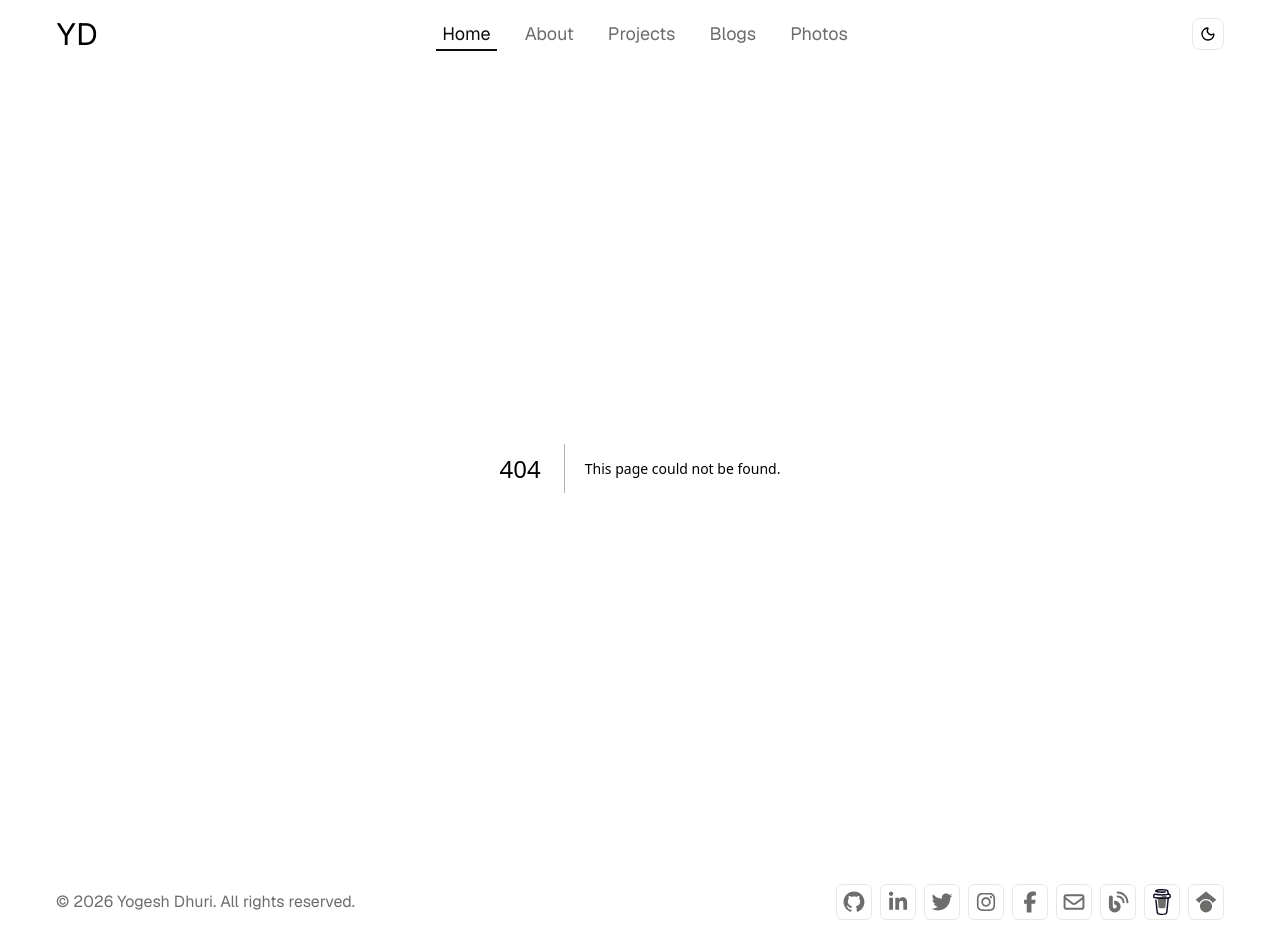
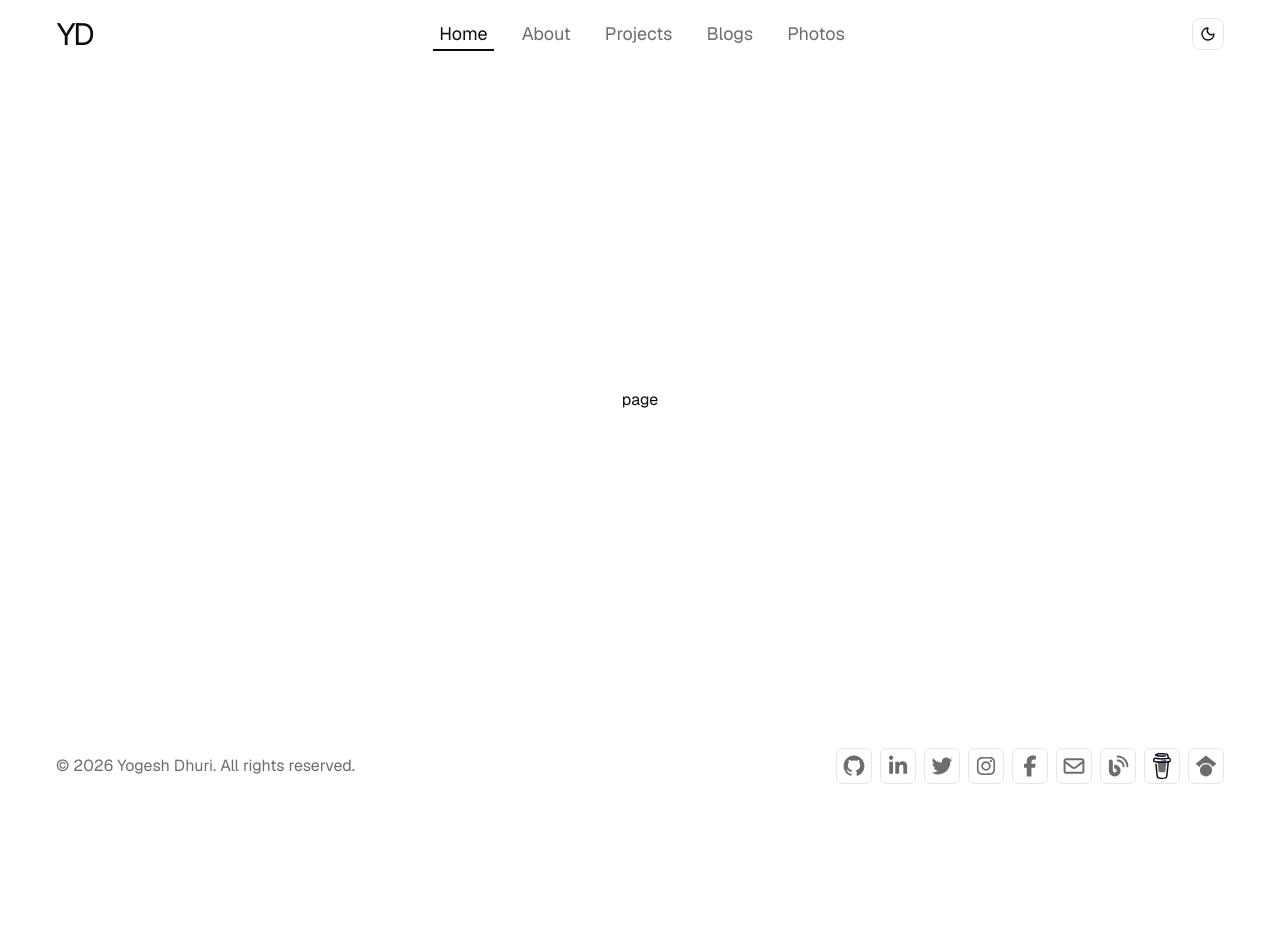
Before and after one commit to ysdhuri312/personal-portfolio-app-v2, a Next.js app: page /about in a window 1280 px wide. Before the commit this address had no page. After the commit the page ends 800 px from the top, so only its background shows below. Built offline with nearby package versions, Linux system fonts and the light colour scheme.

Commit message:
Minor changes in styles

```diff
--- /dev/null
+++ b/src/app/about/page.tsx
@@ -0,0 +1,5 @@
+/** @format */
+
+export default function page() {
+  return <div>page</div>;
+}
--- a/src/components/Header.tsx
+++ b/src/components/Header.tsx
@@ -26,7 +26,9 @@ export default function Header() {
     <header>
       <div className='max-w-7xl mx-auto py-4 px-6 md:px-10 lg:px-14'>
         <div className='md:flex justify-between items-center'>
-          <div className='text-3xl font-heading'>YD</div>
+          <a href='/' className='text-3xl font-heading -tracking-widest'>
+            YD
+          </a>
           <nav className='md:flex gap-4 text-4xl'>
             <Tabs defaultValue='home'>
               <TabsList variant='line'>
--- a/src/components/ui/tabs.tsx
+++ b/src/components/ui/tabs.tsx
@@ -60,7 +60,7 @@ function TabsTrigger({ className, ...props }: TabsPrimitive.Tab.Props) {
         "relative inline-flex h-[calc(100%-1px)] flex-1 items-center justify-center gap-1.5 rounded-md border border-transparent px-1.5 py-0.5 text-lg font-normal whitespace-nowrap text-foreground/60 transition-all group-data-vertical/tabs:w-full group-data-vertical/tabs:justify-start group-data-vertical/tabs:py-[calc(--spacing(1.25))] hover:text-foreground focus-visible:border-ring focus-visible:ring-[3px] focus-visible:ring-ring/50 focus-visible:outline-1 focus-visible:outline-ring disabled:pointer-events-none disabled:opacity-50 has-data-[icon=inline-end]:pr-1 has-data-[icon=inline-start]:pl-1 aria-disabled:pointer-events-none aria-disabled:opacity-50 dark:text-muted-foreground dark:hover:text-foreground [&_svg]:pointer-events-none [&_svg]:shrink-0 [&_svg:not([class*='size-'])]:size-3.5",
         'group-data-[variant=line]/tabs-list:bg-transparent group-data-[variant=line]/tabs-list:data-active:bg-transparent dark:group-data-[variant=line]/tabs-list:data-active:border-transparent dark:group-data-[variant=line]/tabs-list:data-active:bg-transparent',
         'data-active:bg-background data-active:text-foreground dark:data-active:border-input dark:data-active:bg-input/30 dark:data-active:text-foreground',
-        'after:absolute after:bg-foreground after:opacity-0 after:transition-opacity group-data-horizontal/tabs:after:inset-x-0 group-data-horizontal/tabs:after:bottom-[-5px] group-data-horizontal/tabs:after:h-0.5 group-data-vertical/tabs:after:inset-y-0 group-data-vertical/tabs:after:-right-1 group-data-vertical/tabs:after:w-0.5 group-data-[variant=line]/tabs-list:data-active:after:opacity-100',
+        'after:absolute after:bg-foreground after:opacity-0 after:transition-opacity group-data-horizontal/tabs:after:inset-x-0 group-data-horizontal/tabs:after:-bottom-1.25 group-data-horizontal/tabs:after:h-0.5 group-data-vertical/tabs:after:inset-y-0 group-data-vertical/tabs:after:-right-1 group-data-vertical/tabs:after:w-0.5 group-data-[variant=line]/tabs-list:data-active:after:opacity-100',
         className,
       )}
       {...props}
--- a/src/pages/Home.tsx
+++ b/src/pages/Home.tsx
@@ -1,6 +1,4 @@
 /** @format */
-
-import Image from 'next/image';
 
 export default function Home() {
   return (
```
